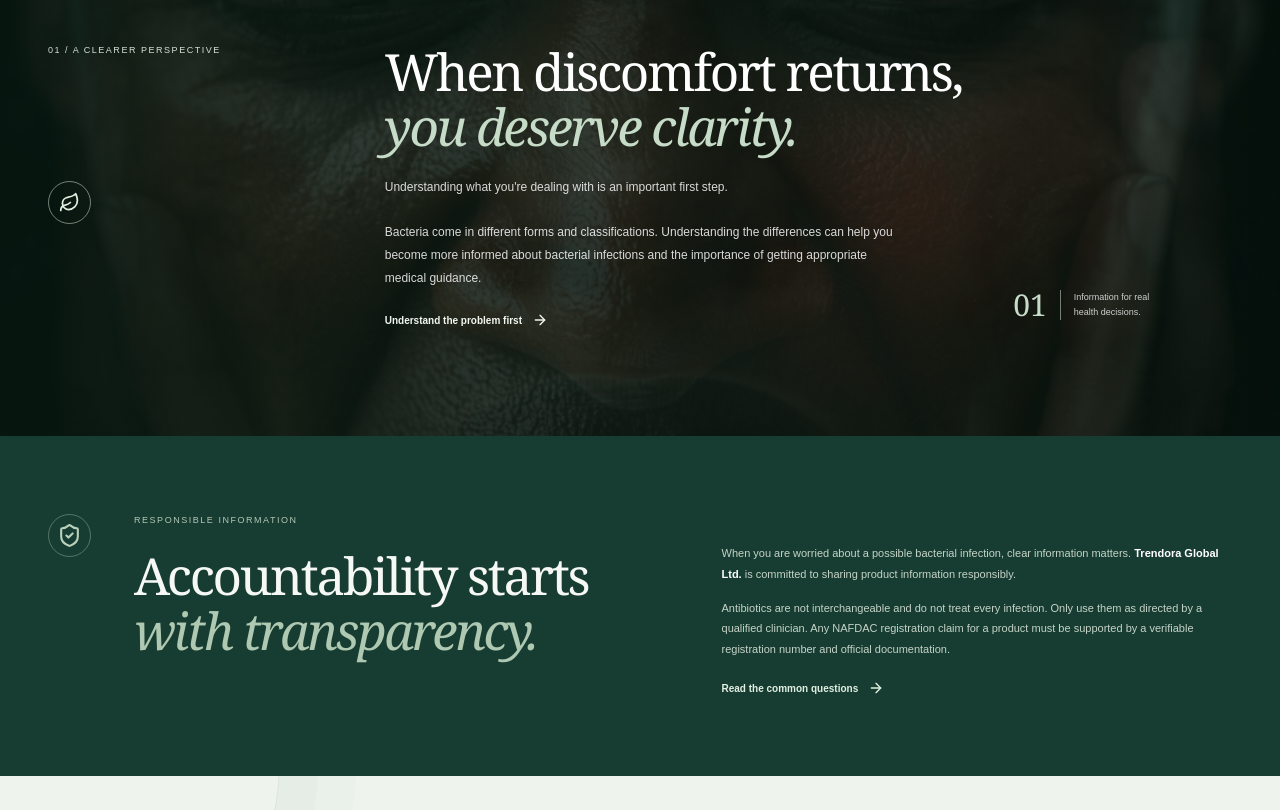
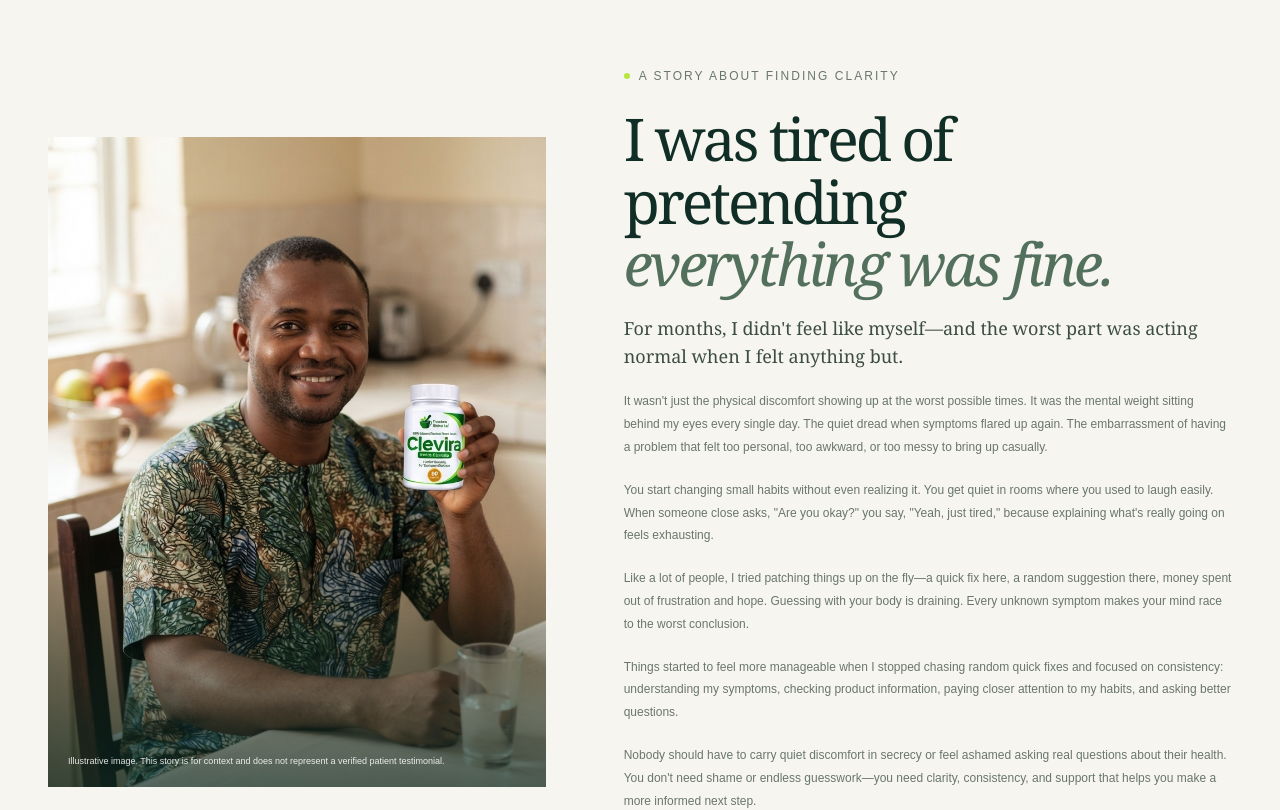
Before and after one commit to Ukwun/clevira1, a Next.js app: page / in a window 1280 px wide. Shown: the part 1300-2110 px from the top of the page. Built offline with nearby package versions, Linux system fonts and the light colour scheme.

Commit message:
Add illustrative patient story section

```diff
--- a/app/globals.css
+++ b/app/globals.css
@@ -109,6 +109,21 @@ a:focus-visible, button:focus-visible, summary:focus-visible { outline: 2px soli
 .hero-botanical-two { bottom: 18%; left: 4%; transform: rotate(142deg) scale(.8); }
 .scroll-cue { position: absolute; left: 5px; bottom: 22px; width: 29px; height: 29px; display: grid; place-items: center; border: 1px solid #e1e7e1; border-radius: 50%; color: #748279; }
 @keyframes product-arrive { from { opacity: 0; transform: translateY(14px); } to { opacity: 1; transform: translateY(0); } }
+
+.patient-story-section { padding: 104px 0 110px; background: #f7f5ef; }
+.patient-story-grid { display: grid; grid-template-columns: .9fr 1.1fr; gap: 78px; align-items: center; }
+.patient-story-media { position: relative; min-height: 650px; margin: 0; overflow: hidden; background: #e4e2d8; }
+.patient-story-image { object-fit: cover; object-position: center; }
+.patient-story-media:after { content: ""; position: absolute; inset: 0; pointer-events: none; background: linear-gradient(180deg, transparent 62%, rgba(16,46,38,.68)); }
+.patient-story-media figcaption { position: absolute; z-index: 1; right: 20px; bottom: 18px; left: 20px; color: rgba(255,255,255,.88); font-size: 9px; line-height: 1.6; }
+.patient-story-copy { max-width: 620px; }
+.patient-story-copy .eyebrow { margin-bottom: 20px; }
+.patient-story-copy h2 { margin: 0; color: var(--forest-deep); font-family: var(--serif); font-size: clamp(40px, 4.6vw, 62px); font-weight: 400; letter-spacing: -.05em; line-height: 1.06; }
+.patient-story-copy h2 em { color: #52705c; }
+.patient-story-copy p { margin: 20px 0 0; color: #69766d; font-size: 12px; line-height: 1.9; }
+.patient-story-copy .patient-story-lead { color: #3c4e43; font-family: var(--serif); font-size: 18px; line-height: 1.55; }
+.patient-story-footer { display: flex; align-items: center; justify-content: space-between; gap: 20px; margin-top: 30px; padding-top: 19px; border-top: 1px solid #dfe4dc; color: #89958b; font-size: 9px; }
+.patient-story-footer .text-link { margin-top: 0; }
 
 .intro-section { position: relative; isolation: isolate; overflow: hidden; padding: 103px 0 106px; background: var(--forest-deep); }
 .intro-media-background { position: absolute; z-index: 0; inset: 0; overflow: hidden; }
@@ -344,6 +359,11 @@ a:focus-visible, button:focus-visible, summary:focus-visible { outline: 2px soli
   .hero-botanical-two { bottom: 16%; left: 1%; transform: rotate(142deg) scale(.65); }
   .scroll-cue { display: none; }
   .intro-section { padding: 70px 0; }
+  .patient-story-section { padding: 70px 0; }
+  .patient-story-grid { grid-template-columns: 1fr; gap: 34px; }
+  .patient-story-media { min-height: 470px; }
+  .patient-story-copy h2 { font-size: clamp(38px, 9.5vw, 50px); }
+  .patient-story-copy .patient-story-lead { font-size: 16px; }
   .intro-grid { grid-template-columns: 1fr; gap: 25px; }
   .intro-overline { min-height: unset; flex-direction: row; align-items: center; }
   .intro-icon { width: 37px; height: 37px; }
--- a/app/page.tsx
+++ b/app/page.tsx
@@ -27,6 +27,25 @@ export default function Home() {
         <div className="hero-copy"><p className="eyebrow"><span /> WHEN YOU NEED CLEARER ANSWERS</p><h1>WORRIED ABOUT INFECTIONS<span>SUCH AS GONORRHOEA, CHLAMYDIA, STAPHYLOCOCCUS, HERPES, SYPHILIS OR URINARY TRACT INFECTIONS?</span></h1><p className="hero-description">Concerns about these infections can feel frightening and confusing. Symptoms can have different causes, so Stop wasting money on Antibiotics they won’t cure your infection and permanently get rid of embarassing infections.</p><div className="regulatory-badge"><ShieldCheck size={18} aria-hidden="true" /><strong>100% NAFDAC APPROVED</strong></div></div>
         <figure className="hero-visual"><div className="hero-orbit hero-orbit-one" aria-hidden="true" /><div className="hero-orbit hero-orbit-two" aria-hidden="true" /><div className="hero-botanical hero-botanical-one" aria-hidden="true" /><div className="hero-botanical hero-botanical-two" aria-hidden="true" /><div className="hero-image-frame"><div className="hero-photo-wrap"><Image src="/images/clevira-bottle.png" alt="Clevira Herbal Capsules bottle" fill sizes="(max-width: 720px) 90vw, (max-width: 1200px) 46vw, 560px" loading="eager" className="hero-product-image" /></div></div></figure>
         <div className="hero-actions"><a className="button button-primary" href="#register" data-track="cta_buy_now">SEE PACKAGES <ArrowRight size={17} aria-hidden="true" /></a><a className="button button-secondary" href={whatsappHref} target="_blank" rel="noreferrer" data-track="cta_whatsapp"><MessageCircle size={17} aria-hidden="true" /> TALK TO OUR TEAM</a></div><p className="hero-footnote"><ShieldCheck size={15} aria-hidden="true" /> Don&apos;t waste money guessing. Get the facts before you decide.</p><a className="scroll-cue" href="#about" aria-label="Scroll to learn more"><ArrowDown size={16} aria-hidden="true" /></a>
+      </section>
+      <section className="patient-story-section" id="patient-story">
+        <div className="section-shell patient-story-grid">
+          <figure className="patient-story-media">
+            <Image src="/images/patient-story.jpg" alt="Illustrative image of a man holding Clevira Herbal Capsules" fill sizes="(max-width: 720px) 100vw, 46vw" className="patient-story-image" />
+            <figcaption>Illustrative image. This story is for context and does not represent a verified patient testimonial.</figcaption>
+          </figure>
+          <article className="patient-story-copy">
+            <p className="eyebrow"><span /> A STORY ABOUT FINDING CLARITY</p>
+            <h2>I was tired of pretending<br /><em>everything was fine.</em></h2>
+            <p className="patient-story-lead">For months, I didn&apos;t feel like myself—and the worst part was acting normal when I felt anything but.</p>
+            <p>It wasn&apos;t just the physical discomfort showing up at the worst possible times. It was the mental weight sitting behind my eyes every single day. The quiet dread when symptoms flared up again. The embarrassment of having a problem that felt too personal, too awkward, or too messy to bring up casually.</p>
+            <p>You start changing small habits without even realizing it. You get quiet in rooms where you used to laugh easily. When someone close asks, &quot;Are you okay?&quot; you say, &quot;Yeah, just tired,&quot; because explaining what&apos;s really going on feels exhausting.</p>
+            <p>Like a lot of people, I tried patching things up on the fly—a quick fix here, a random suggestion there, money spent out of frustration and hope. Guessing with your body is draining. Every unknown symptom makes your mind race to the worst conclusion.</p>
+            <p>Things started to feel more manageable when I stopped chasing random quick fixes and focused on consistency: understanding my symptoms, checking product information, paying closer attention to my habits, and asking better questions.</p>
+            <p>Nobody should have to carry quiet discomfort in secrecy or feel ashamed asking real questions about their health. You don&apos;t need shame or endless guesswork—you need clarity, consistency, and support that helps you make a more informed next step.</p>
+            <div className="patient-story-footer"><span>Illustrative patient story</span><a className="text-link" href="#register">Explore Clevira <ArrowRight size={16} aria-hidden="true" /></a></div>
+          </article>
+        </div>
       </section>
       <section className="intro-section" id="about">
         <div className="intro-media-background" aria-hidden="true">
```
Also changed, not shown: public/images/patient-story.jpg (added).
